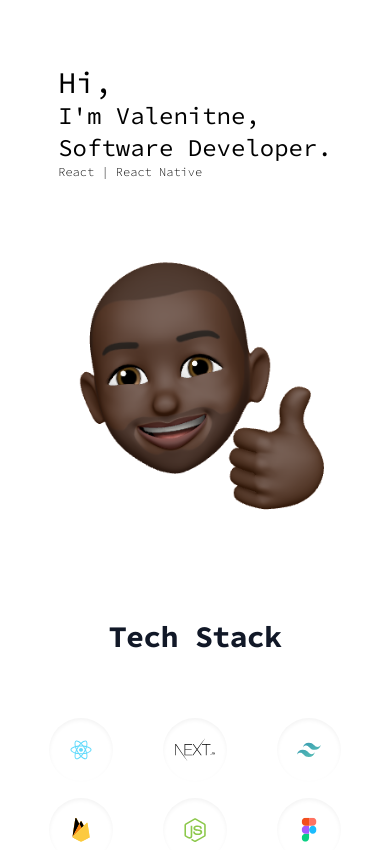
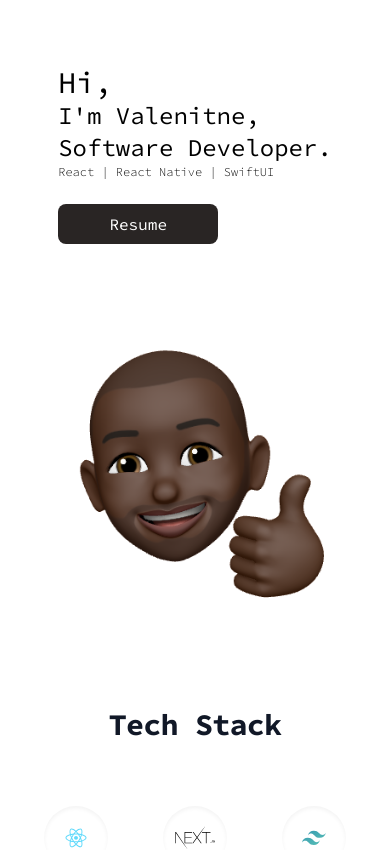
Before and after one commit to valentineejk/my-portfolio, a React (Create React App) app: page / in a window 390 px wide. Shown: the top 850 px of the page. Built offline with nearby package versions, Linux system fonts and the light colour scheme; the HTML template or start-up script is replaced by a standard one.

Commit message:
resume button

```diff
--- a/src/components/Hero.js
+++ b/src/components/Hero.js
@@ -1,7 +1,6 @@
 import React from 'react'
 import prof from '../img/PROF.PNG';
-
-const Hero=() => {
+const Hero = () => {
     return (
         <div className='grid grid-cols-1 sm:grid-cols-2 gap-4 justify-items-center sm:py-16 pt-16' >
             <div className='self-center'>
@@ -16,14 +15,23 @@ const Hero=() => {
                     Software Developer.
                 </p>
                 <p className='text-xs font-Bungee2 font-light '>
-                    React | React Native
+                    React | React Native | SwiftUI
                 </p>
 
-
+                <button href='https://docs.google.com/document/d/1W8J3kPHe8Sfh4fAB9Z84bHq_v62Ph_PyMiKOmp7mpdw/edit?usp=sharing' className='
+              my-6
+bg-stone-800 hover:shadow-lg
+ hover:shadow-red-500/50
+        w-40
+              h-10
+              rounded-lg
+              font-Bungee2
+              text-white
+                '>Resume</button>
             </div>
 
 
-            <div> <img src={prof} alt="profile" /></div>
+            <div> <img src={ prof } alt="profile" /></div>
 
         </div>
 
--- a/src/components/Technicals.js
+++ b/src/components/Technicals.js
@@ -1,17 +1,17 @@
 import React from 'react'
-// import swift from '../img/swift.png';
-import {ReactComponent as Nodejee} from '../img/Nodejee.svg';
-import {ReactComponent as Reactj} from '../img/react.svg';
-import {ReactComponent as Figma} from '../img/figma.svg';
-import {ReactComponent as Firebee} from '../img/firebee.svg';
+// import Swift from '../img/swift.png';
+import { ReactComponent as Swift } from '../img/swift.svg';
+import { ReactComponent as Reactj } from '../img/react.svg';
+import { ReactComponent as Figma } from '../img/figma.svg';
+import { ReactComponent as Firebee } from '../img/firebee.svg';
 // import {ReactComponent as Flutte} from '../img/flutter.svg';
-import {ReactComponent as Tailwin} from '../img/Tailwin.svg';
-import {ReactComponent as Nexj} from '../img/nxj.svg';
+import { ReactComponent as Tailwin } from '../img/Tailwin.svg';
+import { ReactComponent as Nexj } from '../img/nxj.svg';
 
 
 
 
-const Technicals=() => {
+const Technicals = () => {
     return (
         <div className='pb-6 sm:pb-28'>
 
@@ -22,16 +22,18 @@ const Technicals=() => {
                     <h2 className="text-3xl font-extrabold tracking-tight text-gray-900 sm:text-4xl text-center font-Bungee2 sm:py-8">Tech Stack</h2>
 
                 </div>
-                <div className=' grid sm:grid-cols-5 grid-cols-3 gap-4 justify-items-center  h-16 sm:py-8  py-16' >
+                <div className=' grid sm:grid-cols-5 grid-cols-3  gap-8 justify-items-center  h-16 sm:py-8  py-16' >
                     <Reactj className="sm:w-28 sm:h-28 w-16 h-16  rounded-full shadow-inner " />
                     <Nexj className=" sm:w-28 sm:h-28 w-16 h-16  rounded-full shadow-inner " />
 
                     <Tailwin className=" sm:w-28 sm:h-28 w-16 h-16  rounded-full shadow-inner " />
-                    <Firebee className=" sm:w-28 sm:h-28 w-16 h-16  rounded-full shadow-inner " />
+                    {/* <Firebee className=" sm:w-28 sm:h-28 w-16 h-16  rounded-full shadow-inner " /> */ }
+                    <Swift className=" sm:w-28 sm:h-28 w-16 h-16  rounded-full shadow-inner " />
 
-                    {/* <Flutte className="sm:w-28 sm:h-28 w-16 h-16  rounded-full shadow-inner " /> */}
 
-                    <Nodejee className=" sm:w-28 sm:h-28 w-16 h-16  rounded-full shadow-inner " />
+                    {/* <Flutte className="sm:w-28 sm:h-28 w-16 h-16  rounded-full shadow-inner " /> */ }
+
+                    {/* <Nodejee className=" sm:w-28 sm:h-28 w-16 h-16  rounded-full shadow-inner " /> */ }
                     <Figma className=" sm:w-28 sm:h-28 w-16 h-16  rounded-full shadow-inner " />
 
 
```
Also changed, not shown: src/button.css (added, +23 -0 lines), src/components/Projects.js (+11 -10 lines).
